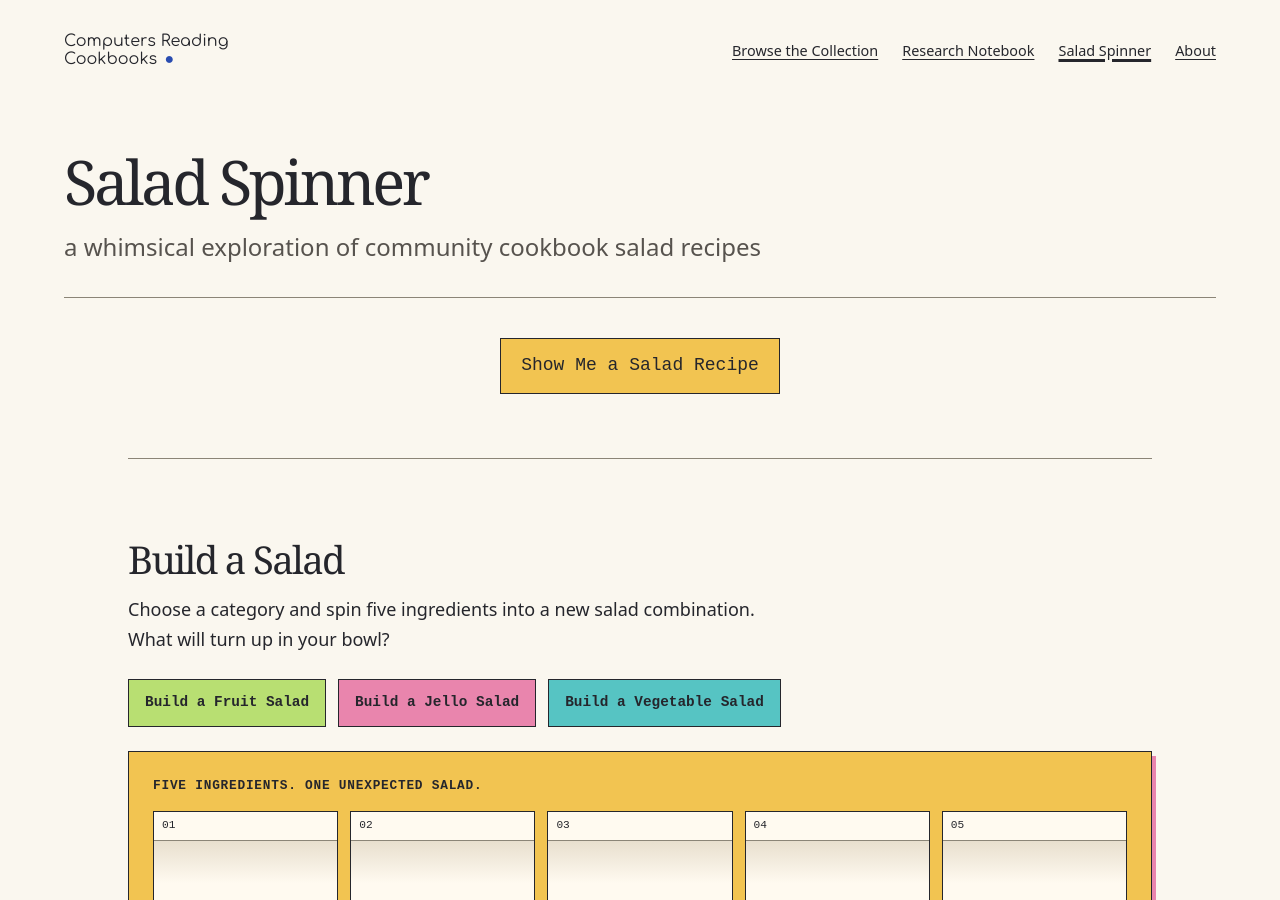
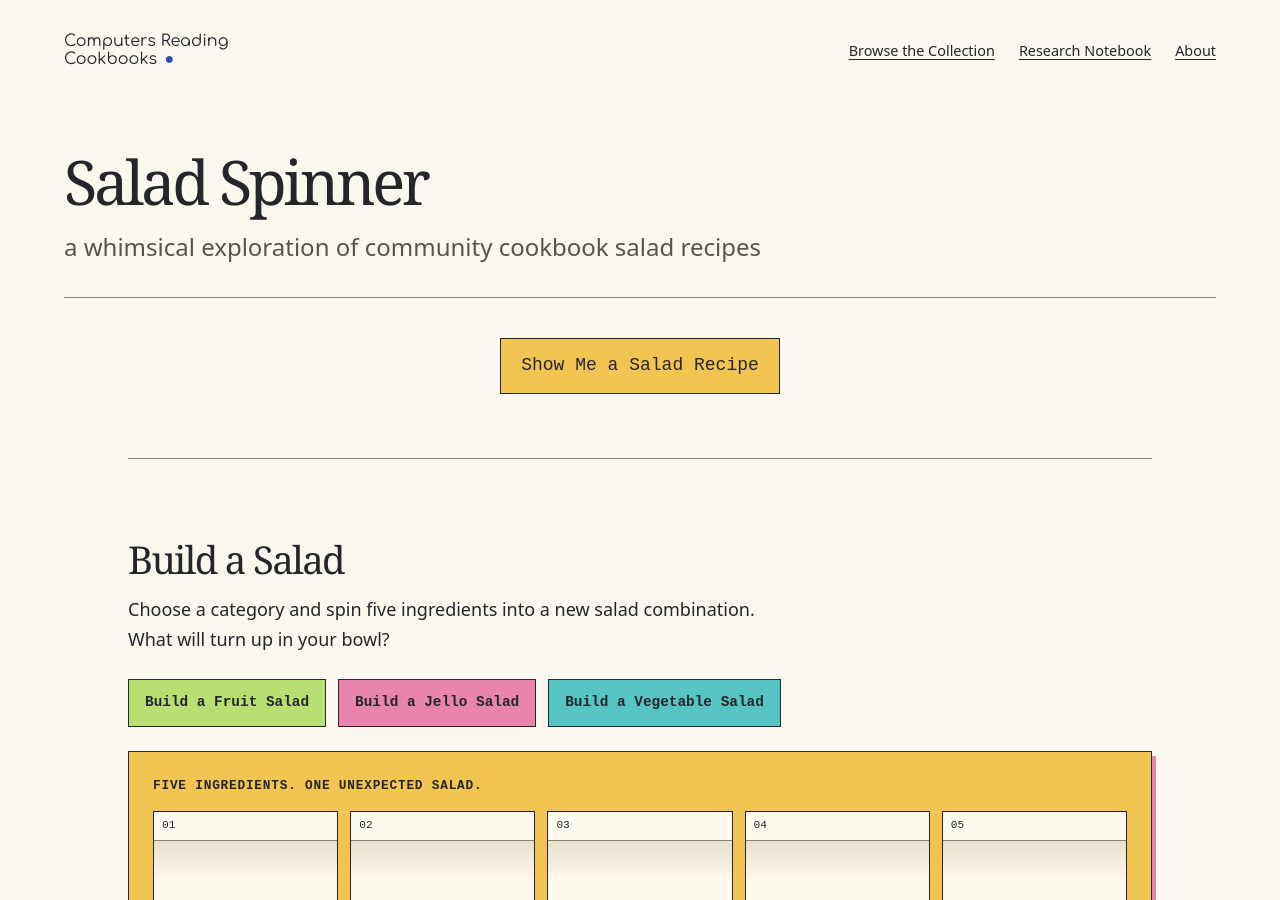
Before and after one commit to emanderson811/computers-reading-cookbooks, a Jekyll site: the page built from pages/salad-spinner.md, in a window 1280 px wide and 900 px high. Built offline with Jekyll 4.4.1, drawn with Linux system fonts in a browser that asks for light colours.

Commit message:
hide page from live site

```diff
--- a/pages/salad-spinner.md
+++ b/pages/salad-spinner.md
@@ -2,8 +2,8 @@
 layout: page
 title: "Salad Spinner"
 subtitle: "a whimsical exploration of community cookbook salad recipes"
-nav: Salad Spinner
-nav_order: 2
+nav:
+nav_order:
 ---
 
 {% include cookbook-viz/salad-recipe-randomizer.html %}
```
